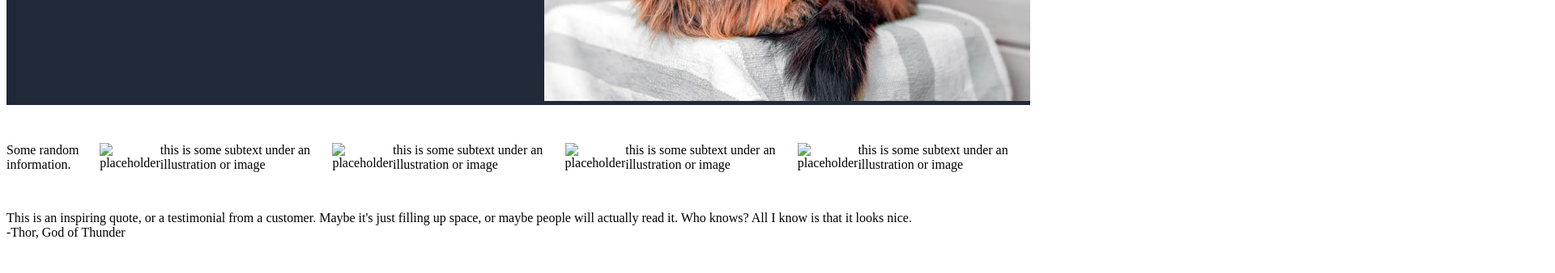
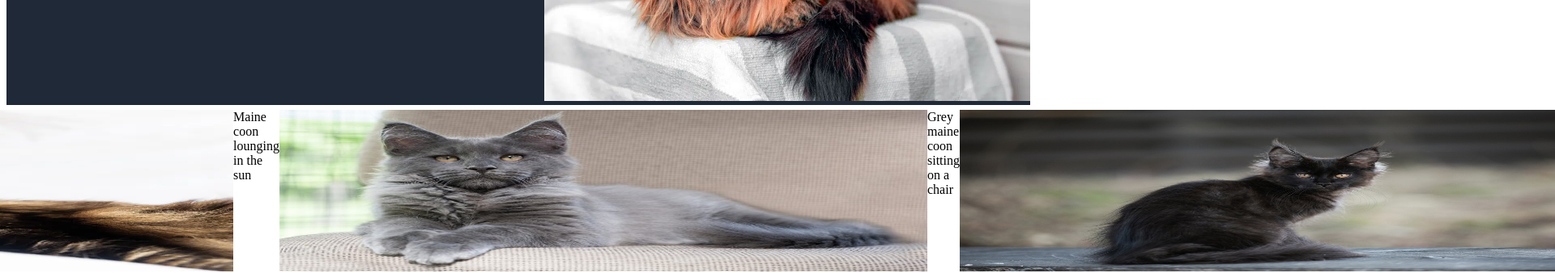
Before and after one commit to dantaex/landing_page, a plain HTML site: page index.html in a window 1280 px wide. Shown: the part 310-648 px from the top of the page at 81% size, 1920 px wide, since content can reach past the window. Drawn offline with Linux system fonts and the light colour scheme.

Commit message:
add initial cat images for random info section

```diff
--- a/index.html
+++ b/index.html
@@ -23,20 +23,20 @@
                 <button class="signupbutton1">Sign up</button>
             </div>
             <div class="topimage">
-             <img src="./images/maine-coon-origin.jpg.webp" height="400" width="600" alt="Image of red/black coated maine coon cat"></img>
+             <img src="./images/topcat.webp" height="400" width="600" alt="Image of red/black coated maine coon cat"></img>
             </div>
         </div>
     </div>
     <div class="randominfo">
         <div>Some random information.</div>
-        <img src="placeholder" alt="placeholder">
-        <div>this is some subtext under an illustration or image</div>
-        <img src="placeholder" alt="placeholder">
-        <div>this is some subtext under an illustration or image</div>
-        <img src="placeholder" alt="placeholder">
-        <div>this is some subtext under an illustration or image</div>
-        <img src="placeholder" alt="placeholder">
-        <div>this is some subtext under an illustration or image</div>
+        <img src="./images/cat1.webp" alt="Maine coon sitting on a tree stump in a garden">
+        <div>Maine coon sitting on a tree stump in a garden</div>
+        <img src="./images/cat2.webp" alt="Maine coon lounging in the sun">
+        <div>Maine coon lounging in the sun</div>
+        <img src="./images/cat3.jpg" alt="Grey maine coon sitting on a chair">
+        <div>Grey maine coon sitting on a chair</div>
+        <img src="./images/cat4.jpg" alt="Black maine coon kitten outdoors">
+        <div>Black maine coon kitten outdoors</div>
     </div>
     <div class="quote">
         <div class="quotetext">This is an inspiring quote, or a testimonial from a customer. Maybe it's just filling up space, or maybe people will actually read it. Who knows? All I know is that it looks nice.</div>
--- a/style.css
+++ b/style.css
@@ -54,6 +54,8 @@ a {
 .randominfo {
     display:flex;
     justify-content:center;
+    width:200px;
+    height:200px;
 }
 
 .footer {
```
Also changed, not shown: images/cat1.webp (added), images/cat2.webp (added), images/cat3.jpg (added), images/cat4.jpg (added), images/topcat.webp (renamed from images/maine-coon-origin.jpg.webp).
